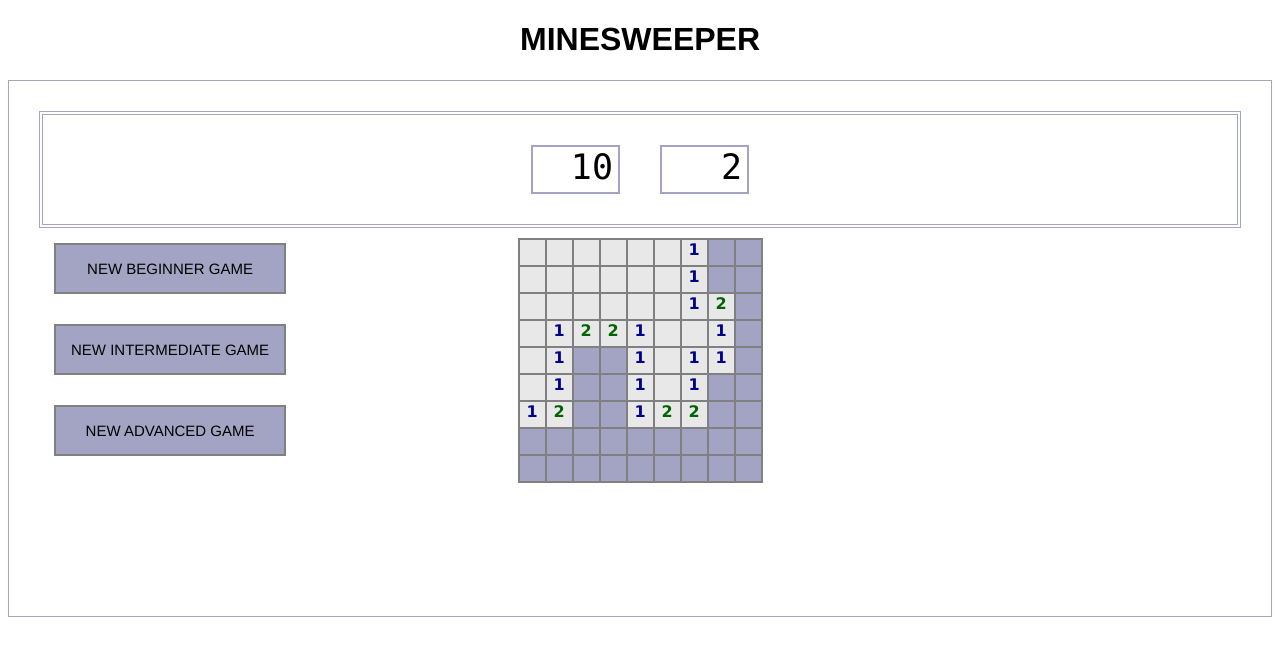
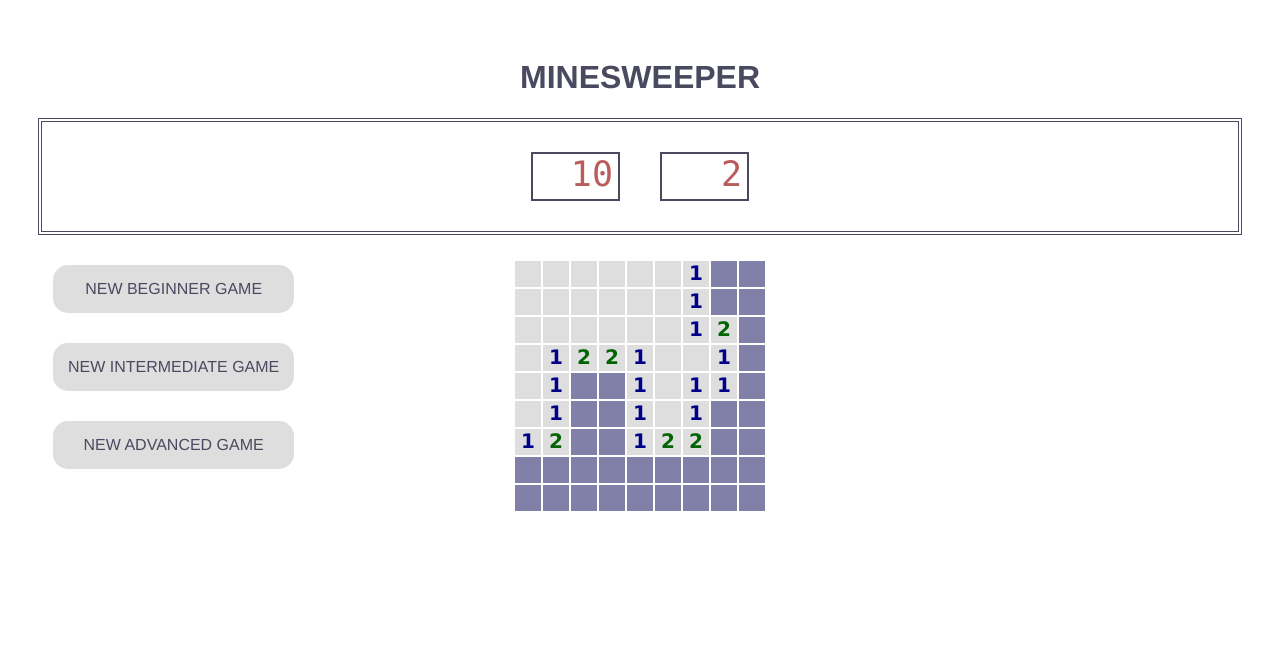
Before and after one commit to epaschke/Minesweeper, a website: page public/index.html in a window 1280 px wide. Both pictures are taken after a click on the element 532 px from the left and 252 px from the top of the page. Drawn offline with nearby package versions, Linux system fonts and the light colour scheme.

Commit message:
css changes

```diff
--- a/public/game.css
+++ b/public/game.css
@@ -1,23 +1,26 @@
 #board {
   display: flex;
   flex-direction: column;
-  border: 1px solid gray;
 }
 
 h1 {
   font-family: Helvetica;
   text-align: center;
+  color: #49495f;
 }
 
 .difficulty {
   cursor: pointer;
-  border: 2px solid gray;
+  background-color: #dedede;
+  /* border: 2px solid #8080a9; */
+  border-radius: 15px;
+  color: #49495f;
   padding: 15px;
   margin: 15px;
   font-family: Helvetica;
   font-size: 15px;
-  background-color: #a3a3c3;
   text-align: center;
+  font-size: 1em;
 }
 
 #buttons-difficulty {
@@ -39,12 +42,12 @@ h1 {
   display: flex;
   justify-content: center;
   padding: 10px;
-  border: 4px double #a3a3c3;
+  border: 4px double #49495f;
   flex: 1;
+  margin-bottom: 15px;
 }
 
 #game {
-  border: 1px solid #a3a3c3;
   justify-content: center;
   padding: 30px;
   min-height: 475px;
@@ -53,8 +56,8 @@ h1 {
 .number {
   height: 45px;
   width: 75px;
-  border: 2px solid #a3a3c3;
-  color: black;
+  border: 2px solid #49495f;
+  color: #bb5c5c;
   margin: 20px;
   font-family: "Monaco";
   font-size: 35px;
@@ -74,41 +77,39 @@ h1 {
 }
 
 .cell {
-  border: 1px solid gray;
-  height: 25px;
-  width: 25px;
+  border: 1px solid white;
+  height: 26px;
+  width: 26px;
   user-select: none;
+  text-align: center;
+  font-family: "Lucida Sans", monospace;
+  font-size: 1.25em;
+  font-weight: bold;
 }
 
 .val, .clicked{
-  text-align: center;
-  background-color: #e8e8e8;
-  font-family: "Lucida Sans", monospace;
-  font-weight: bold;
-  border: 1px solid gray;
+  background-color: #dedede;
 }
 
 .unclicked, .flagged, .bomb {
-  background-color: #a3a3c3;
+  background-color: #8080a9;
 }
 
 .unclicked, .flagged {
   cursor: pointer;
 }
 
-.bomb {
-  background-image: url('./mine.png');
-  background-size: 25px 25px;
+.bomb, .flagged {
+  background-size: 26px 26px;
   background-repeat: no-repeat;
 }
 
+.bomb {
+  background-image: url('./mine.png');
+}
+
 .flagged {
-  text-align: center;
-  font-family: "Lucida Sans", monospace;
-  font-size: 20;
   background-image: url('./flag.png');
-  background-size: 25px 25px;
-  background-repeat: no-repeat;
 }
 
 .c1 {
--- a/public/game.js
+++ b/public/game.js
@@ -45,6 +45,8 @@ $( document ).ready(() => {
       switch(e.which){
         //left click
         case 1:
+          //if square has not already been clicked or flagged
+          if ($(`#${e.target.id}`).hasClass('unclicked')){
             //square is near a bomb
             if (square.value > 0){
               $(`#${e.target.id}`).removeClass('unclicked').addClass('val');
@@ -64,6 +66,7 @@ $( document ).ready(() => {
               //end game
               checkEnd();
               $(`#${e.target.id}`).removeClass('unclicked').addClass('bomb').css('background-color', "red");
+            }
           }
           break;
         //right click
--- a/public/index.html
+++ b/public/index.html
@@ -8,8 +8,8 @@
   <script src="./game.js"></script>
 </head>
 <body>
-  <h1>MINESWEEPER</h1>
   <div id="game">
+    <h1>MINESWEEPER</h1>
     <div id="header">
       <div class="number" id="bombs"></div>
       <div class="number" id="timer">0</div>
```
Lines whose indentation alone changed are shown as unchanged.
